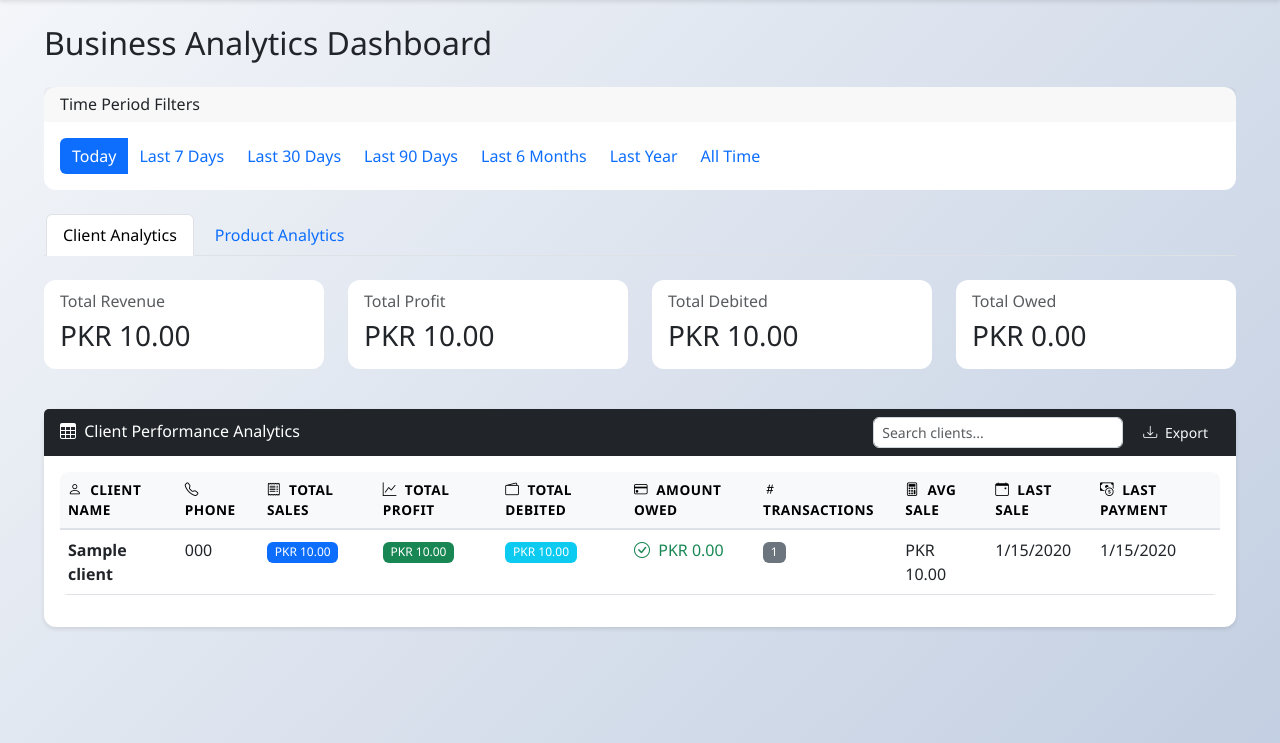
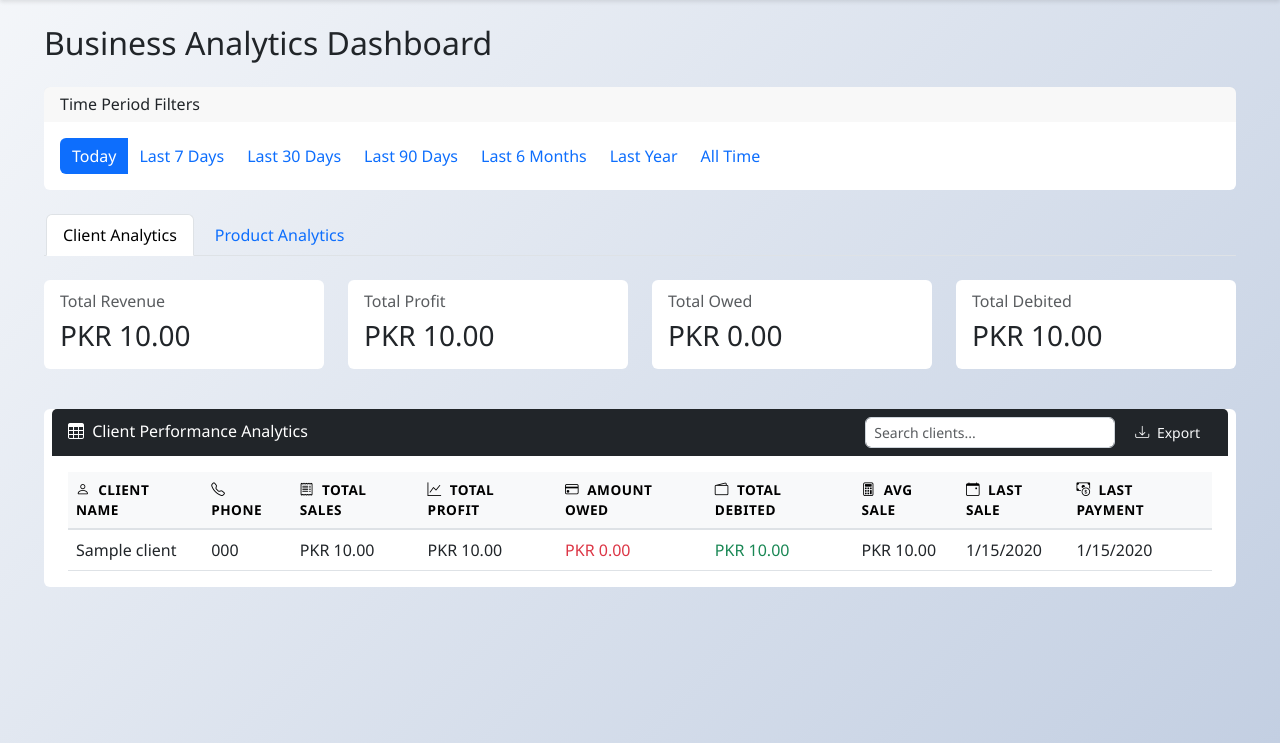
Before and after one commit to HASSAN08114/cheese-distribution-website, a Django app: page /dashboard/ in a window 1280 px wide. Shown: the part 57-800 px from the top of the page. Run offline with Django 4.2, Linux system fonts and the light colour scheme; a user stored in the database is signed in; tables that the repository leaves empty hold one stand-in row (values such as "Sample post").

Commit message:
feat: UI improvements

```diff
--- a/distribution/templates/distribution/clients.html
+++ b/distribution/templates/distribution/clients.html
@@ -15,7 +15,7 @@
     <div class="card-header bg-dark text-white">
         <h5 class="mb-0"><i class="bi bi-list-ul"></i> All Clients</h5>
     </div>
-    <div class="card-body">
+    <div class="card-body" style="padding: 0 0.5rem 0 0.5rem">
         <div class="table-responsive">
             <table class="table">
                 <thead class="table-light">
@@ -30,7 +30,7 @@
             <tbody>
                 {% for client in clients %}
                 <tr>
-                    <td><strong>{{ client.name }}</strong></td>
+                    <td>{{ client.name }}</td>
                     <td>{{ client.phone }}</td>
                     <td>{{ client.address|truncatewords:15 }}</td>
                     <td>PKR {{ client.amount_owed|floatformat:2 }}</td>
--- a/distribution/templates/distribution/dashboard.html
+++ b/distribution/templates/distribution/dashboard.html
@@ -89,8 +89,8 @@
                     <div class="card-body">
                         <div class="d-flex justify-content-between align-items-center">
                             <div>
-                                <h6 class="card-subtitle mb-2 text-muted">Total Debited</h6>
-                                <h3 class="card-text mb-0" id="client-total-debited">PKR 0.00</h3>
+                                <h6 class="card-subtitle mb-2 text-muted">Total Owed</h6>
+                                <h3 class="card-text mb-0" id="client-total-owed">PKR 0.00</h3>
                             </div>
                         </div>
                     </div>
@@ -101,8 +101,8 @@
                     <div class="card-body">
                         <div class="d-flex justify-content-between align-items-center">
                             <div>
-                                <h6 class="card-subtitle mb-2 text-muted">Total Owed</h6>
-                                <h3 class="card-text mb-0" id="client-total-owed">PKR 0.00</h3>
+                                <h6 class="card-subtitle mb-2 text-muted">Total Debited</h6>
+                                <h3 class="card-text mb-0" id="client-total-debited">PKR 0.00</h3>
                             </div>
                         </div>
                     </div>
@@ -111,7 +111,7 @@
         </div>
 
         <!-- Client Analytics Table -->
-        <div class="card shadow-sm">
+        <div class="card" style="padding: 0 0.5rem 0 0.5rem;">
             <div class="card-header bg-dark text-white d-flex justify-content-between align-items-center">
                 <h6 class="mb-0"><i class="bi bi-table"></i> Client Performance Analytics</h6>
                 <div class="d-flex gap-2">
@@ -130,9 +130,8 @@
                                 <th><i class="bi bi-telephone"></i> Phone</th>
                                 <th><i class="bi bi-receipt"></i> Total Sales</th>
                                 <th><i class="bi bi-graph-up"></i> Total Profit</th>
+                                <th><i class="bi bi-credit-card"></i> Amount Owed</th>
                                 <th><i class="bi bi-wallet2"></i> Total Debited</th>
-                                <th><i class="bi bi-credit-card"></i> Amount Owed</th>
-                                <th><i class="bi bi-hash"></i> Transactions</th>
                                 <th><i class="bi bi-calculator"></i> Avg Sale</th>
                                 <th><i class="bi bi-calendar-event"></i> Last Sale</th>
                                 <th><i class="bi bi-cash-coin"></i> Last Payment</th>
@@ -160,53 +159,49 @@
         <!-- Product Summary Cards -->
         <div class="row mb-4" id="product-summary-cards">
             <div class="col-md-3 mb-3">
-                <div class="card text-white bg-success shadow-sm">
+                <div class="card">
                     <div class="card-body">
                         <div class="d-flex justify-content-between align-items-center">
                             <div>
-                                <h6 class="card-subtitle mb-2 text-white-50">Total Revenue</h6>
+                                <h6 class="card-subtitle mb-2 text-muted">Total Revenue</h6>
                                 <h3 class="card-text mb-0" id="product-total-revenue">PKR 0.00</h3>
                             </div>
-                            <i class="bi bi-currency-dollar" style="font-size: 3rem; opacity: 0.3;"></i>
                         </div>
                     </div>
                 </div>
             </div>
             <div class="col-md-3 mb-3">
-                <div class="card text-white bg-primary shadow-sm">
+                <div class="card ">
                     <div class="card-body">
                         <div class="d-flex justify-content-between align-items-center">
                             <div>
-                                <h6 class="card-subtitle mb-2 text-white-50">Total Profit</h6>
+                                <h6 class="card-subtitle mb-2 text-muted">Total Profit</h6>
                                 <h3 class="card-text mb-0" id="product-total-profit">PKR 0.00</h3>
                             </div>
-                            <i class="bi bi-graph-up" style="font-size: 3rem; opacity: 0.3;"></i>
                         </div>
                     </div>
                 </div>
             </div>
             <div class="col-md-3 mb-3">
-                <div class="card text-white bg-warning shadow-sm">
+                <div class="card">
                     <div class="card-body">
                         <div class="d-flex justify-content-between align-items-center">
                             <div>
-                                <h6 class="card-subtitle mb-2 text-white-50">Items Sold</h6>
+                                <h6 class="card-subtitle mb-2 text-muted">Items Sold</h6>
                                 <h3 class="card-text mb-0" id="product-total-quantity">0</h3>
                             </div>
-                            <i class="bi bi-box-seam" style="font-size: 3rem; opacity: 0.3;"></i>
                         </div>
                     </div>
                 </div>
             </div>
             <div class="col-md-3 mb-3">
-                <div class="card text-white bg-danger shadow-sm">
+                <div class="card">
                     <div class="card-body">
                         <div class="d-flex justify-content-between align-items-center">
                             <div>
-                                <h6 class="card-subtitle mb-2 text-white-50">Low Stock Alerts</h6>
+                                <h6 class="card-subtitle mb-2 text-muted">Low Stock Alerts</h6>
                                 <h3 class="card-text mb-0" id="low-stock-count">0</h3>
                             </div>
-                            <i class="bi bi-exclamation-triangle" style="font-size: 3rem; opacity: 0.3;"></i>
                         </div>
                     </div>
                 </div>
@@ -260,7 +255,7 @@
                     </button>
                 </div>
             </div>
-            <div class="card-body">
+            <div class="card-body" style="padding:0 0.5rem 0 0.5rem;">
                 <div class="table-responsive">
                     <table class="table table-hover" id="product-analytics-table">
                         <thead class="table-light">
@@ -272,7 +267,6 @@
                                 <th><i class="bi bi-percent"></i> Margin</th>
                                 <th><i class="bi bi-package"></i> Current Stock</th>
                                 <th><i class="bi bi-arrow-repeat"></i> Turnover</th>
-                                <th><i class="bi bi-receipt"></i> Transactions</th>
                             </tr>
                         </thead>
                         <tbody id="product-table-body">
@@ -416,18 +410,14 @@ document.addEventListener('DOMContentLoaded', function() {
         }
 
         const rows = clients.map(client => {
-            const owedClass = client.amount_owed > 0 ? 'text-danger' : 'text-success';
-            const owedIcon = client.amount_owed > 0 ? 'bi-exclamation-circle' : 'bi-check-circle';
-
             return `
                 <tr>
-                    <td><strong>${client.name}</strong></td>
+                    <td>${client.name}</td>
                     <td>${client.phone}</td>
-                    <td><span class="badge bg-primary">PKR ${client.total_sales.toLocaleString('en-US', {minimumFractionDigits: 2, maximumFractionDigits: 2})}</span></td>
-                    <td><span class="badge bg-success">PKR ${client.total_profit.toLocaleString('en-US', {minimumFractionDigits: 2, maximumFractionDigits: 2})}</span></td>
-                    <td><span class="badge bg-info">PKR ${client.total_payments.toLocaleString('en-US', {minimumFractionDigits: 2, maximumFractionDigits: 2})}</span></td>
-                    <td><span class="${owedClass}"><i class="bi ${owedIcon}"></i> PKR ${client.amount_owed.toLocaleString('en-US', {minimumFractionDigits: 2, maximumFractionDigits: 2})}</span></td>
-                    <td><span class="badge bg-secondary">${client.total_transactions}</span></td>
+                    <td>PKR ${client.total_sales.toLocaleString('en-US', {minimumFractionDigits: 2, maximumFractionDigits: 2})}</td>
+                    <td>PKR ${client.total_profit.toLocaleString('en-US', {minimumFractionDigits: 2, maximumFractionDigits: 2})}</td>
+                    <td><span class="text-danger">PKR ${client.amount_owed.toLocaleString('en-US', {minimumFractionDigits: 2, maximumFractionDigits: 2})}</span></td>
+                    <td><span class="text-success">PKR ${client.total_payments.toLocaleString('en-US', {minimumFractionDigits: 2, maximumFractionDigits: 2})}</span></td>
                     <td>PKR ${client.avg_sale.toLocaleString('en-US', {minimumFractionDigits: 2, maximumFractionDigits: 2})}</td>
                     <td>${client.last_sale_date ? new Date(client.last_sale_date).toLocaleDateString('en-US') : 'Never'}</td>
                     <td>${client.last_payment_date ? new Date(client.last_payment_date).toLocaleDateString('en-US') : 'Never'}</td>
@@ -458,14 +448,13 @@ document.addEventListener('DOMContentLoaded', function() {
 
             return `
                 <tr>
-                    <td><strong>${product.name}</strong></td>
-                    <td><span class="badge bg-info">${product.total_quantity_sold.toLocaleString('en-US', {minimumFractionDigits: 2, maximumFractionDigits: 2})}</span></td>
-                    <td><span class="badge bg-primary">PKR ${product.total_revenue.toLocaleString('en-US', {minimumFractionDigits: 2, maximumFractionDigits: 2})}</span></td>
-                    <td><span class="badge bg-success">PKR ${product.total_profit.toLocaleString('en-US', {minimumFractionDigits: 2, maximumFractionDigits: 2})}</span></td>
-                    <td><span class="badge bg-secondary">${product.profit_margin.toFixed(1)}%</span></td>
+                    <td>${product.name}</td>
+                    <td>${product.total_quantity_sold.toLocaleString('en-US', {minimumFractionDigits: 2, maximumFractionDigits: 2})}</td>
+                    <td>PKR ${product.total_revenue.toLocaleString('en-US', {minimumFractionDigits: 2, maximumFractionDigits: 2})}</td>
+                    <td>PKR ${product.total_profit.toLocaleString('en-US', {minimumFractionDigits: 2, maximumFractionDigits: 2})}</td>
+                    <td>${product.profit_margin.toFixed(1)}%</td>
                     <td><span class="${stockClass}"><i class="bi ${stockIcon}"></i> ${product.current_stock.toLocaleString('en-US', {minimumFractionDigits: 2, maximumFractionDigits: 2})}</span></td>
-                    <td><span class="badge bg-light text-dark">${product.stock_turnover.toFixed(2)}x</span></td>
-                    <td><span class="badge bg-dark">${product.transaction_count}</span></td>
+                    <td>${product.stock_turnover.toFixed(2)}x</td>
                 </tr>
             `;
         }).join('');
@@ -550,15 +539,14 @@ document.addEventListener('DOMContentLoaded', function() {
     });
 
     function generateClientCSV(clients) {
-        const headers = ['Client Name', 'Phone', 'Total Sales', 'Total Profit', 'Total Debited', 'Amount Owed', 'Transactions', 'Avg Sale', 'Last Sale', 'Last Payment'];
+        const headers = ['Client Name', 'Phone', 'Total Sales', 'Total Profit', 'Amount Owed', 'Total Debited', 'Avg Sale', 'Last Sale', 'Last Payment'];
         const rows = clients.map(client => [
             client.name,
             client.phone,
             client.total_sales,
             client.total_profit,
+            client.amount_owed,
             client.total_payments,
-            client.amount_owed,
-            client.total_transactions,
             client.avg_sale,
             client.last_sale_date || 'Never',
             client.last_payment_date || 'Never'
@@ -572,7 +560,7 @@ document.addEventListener('DOMContentLoaded', function() {
     }
 
     function generateProductCSV(products) {
-        const headers = ['Product Name', 'Manufacturer', 'Type', 'Quantity Sold', 'Revenue', 'Profit', 'Profit Margin', 'Current Stock', 'Stock Turnover', 'Transactions'];
+        const headers = ['Product Name', 'Manufacturer', 'Type', 'Quantity Sold', 'Revenue', 'Profit', 'Profit Margin','Current Stock', 'Stock Turnover'];
         const rows = products.map(product => [
             product.name,
             product.manufacturer,
@@ -583,7 +571,6 @@ document.addEventListener('DOMContentLoaded', function() {
             product.profit_margin,
             product.current_stock,
             product.stock_turnover,
-            product.transaction_count
         ]);
 
         const csvContent = [headers, ...rows]
--- a/distribution/templates/distribution/stock_history.html
+++ b/distribution/templates/distribution/stock_history.html
@@ -8,11 +8,11 @@
 </div>
 
 <!-- Stock Additions Table -->
-<div class="card shadow-sm">
+<div class="card">
     <div class="card-header bg-dark text-white">
         <h5 class="mb-0"><i class="bi bi-list-ul"></i> All Stock Additions</h5>
     </div>
-    <div class="card-body">
+    <div class="card-body" style="padding: 0 0.5rem 0 0.5rem;">
         <div class="table-responsive">
             <table class="table table-hover">
                 <thead class="table-light">
@@ -22,6 +22,7 @@
                         <th>Added By</th>
                         <th>Date Added</th>
                         <th>Modified</th>
+                        <th class="text-end">Actions</th>
                     </tr>
                 </thead>
                 <tbody>
--- a/static/css/style.css
+++ b/static/css/style.css
@@ -19,7 +19,6 @@ body {
 
 .card {
     border: none;
-    border-radius: 12px;
     transition: transform 0.2s, box-shadow 0.2s;
 }
 
@@ -49,8 +48,8 @@ body {
 
 .table {
     background-color: white;
-    border-radius: 8px;
     overflow: hidden;
+    margin-bottom: 0;
 }
 
 .table thead th {
@@ -109,7 +108,6 @@ body {
 
 /* Dashboard Cards */
 .card.text-white {
-    border-radius: 12px;
     transition: transform 0.2s;
 }
 
@@ -155,11 +153,6 @@ body {
     animation: fadeIn 0.5s ease-in;
 }
 
-/* Table responsive wrapper */
-.table-responsive {
-    border-radius: 8px;
-}
-
 /* Icon spacing */
 .bi {
     margin-right: 0.25rem;
```
Also changed, not shown: distribution/templates/distribution/partials/sale_modal_details.html (+6 -2 lines), distribution/templates/distribution/partials/stock_modal_details.html (+6 -2 lines), distribution/templates/distribution/payment_history.html (+5 -2 lines), distribution/templates/distribution/sale_history.html (+4 -4 lines), distribution/templates/distribution/users.html (+7 -11 lines).
